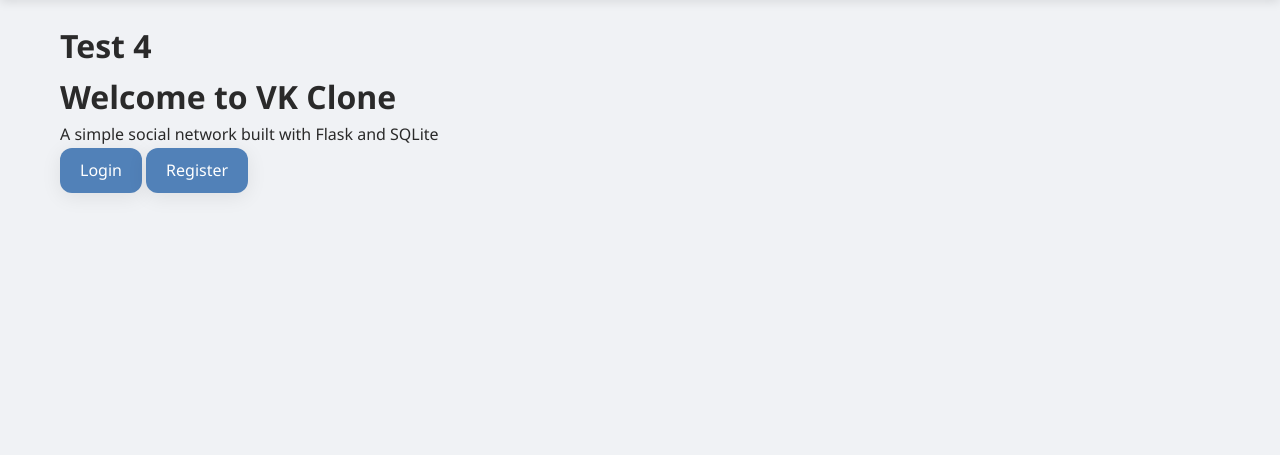
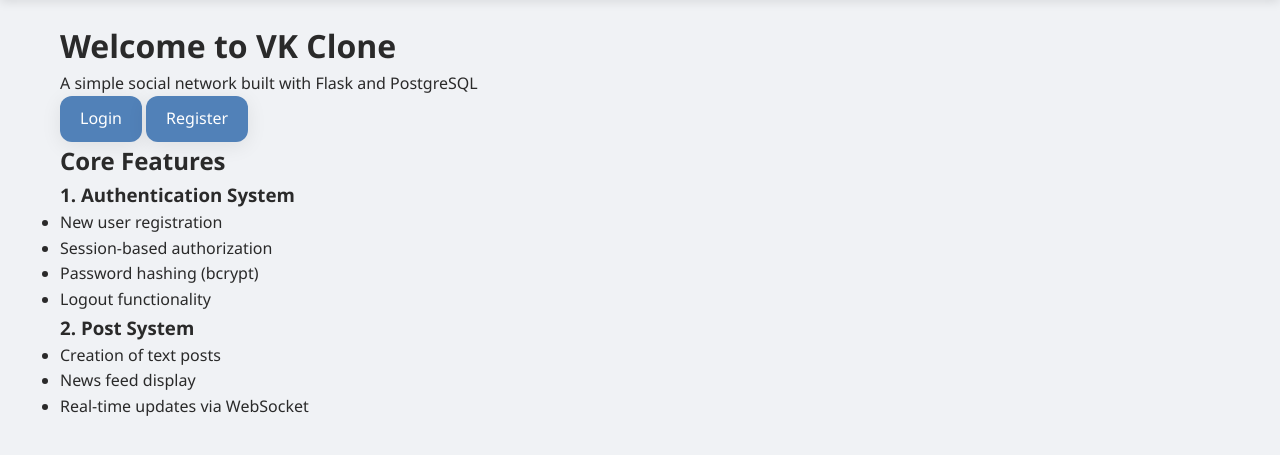
Before and after one commit to Marat1234qwer/Clone-VK, a Flask app: page / in a window 1280 px wide. Shown: the part 62-517 px from the top of the page. Run offline with Flask 3, Linux system fonts and the light colour scheme; some libraries are stand-ins or nearby versions.

Commit message:
Change index.html, README.md, feed_ws.html, Add README.rus.md

```diff
--- a/templates/index.html
+++ b/templates/index.html
@@ -3,9 +3,8 @@
 {% block title %}Home{% endblock %}
 
 {% block content %}
-<h1>Test 4</h1>
 <h1>Welcome to VK Clone</h1>
-<p>A simple social network built with Flask and SQLite</p>
+<p>A simple social network built with Flask and PostgreSQL</p>
 
 {% if 'user_id' not in session %}
 <div class="auth-buttons">
@@ -13,4 +12,27 @@
     <a href="{{ url_for('register') }}" class="btn">Register</a>
 </div>
 {% endif %}
+
+<div class="features">
+    <h2>Core Features</h2>
+
+    <div class="feature">
+        <h3>1. Authentication System</h3>
+        <ul>
+            <li>New user registration</li>
+            <li>Session-based authorization</li>
+            <li>Password hashing (bcrypt)</li>
+            <li>Logout functionality</li>
+        </ul>
+    </div>
+
+    <div class="feature">
+        <h3>2. Post System</h3>
+        <ul>
+            <li>Creation of text posts</li>
+            <li>News feed display</li>
+            <li>Real-time updates via WebSocket</li>
+        </ul>
+    </div>
+</div>
 {% endblock %}
```
Also changed, not shown: README.rus.md (added, +24 -0 lines), docker-compose.yml (deleted, +0 -24 lines), models.py (deleted, +0 -19 lines), templates/feed_ws.html (+0 -25 lines), README.md.
